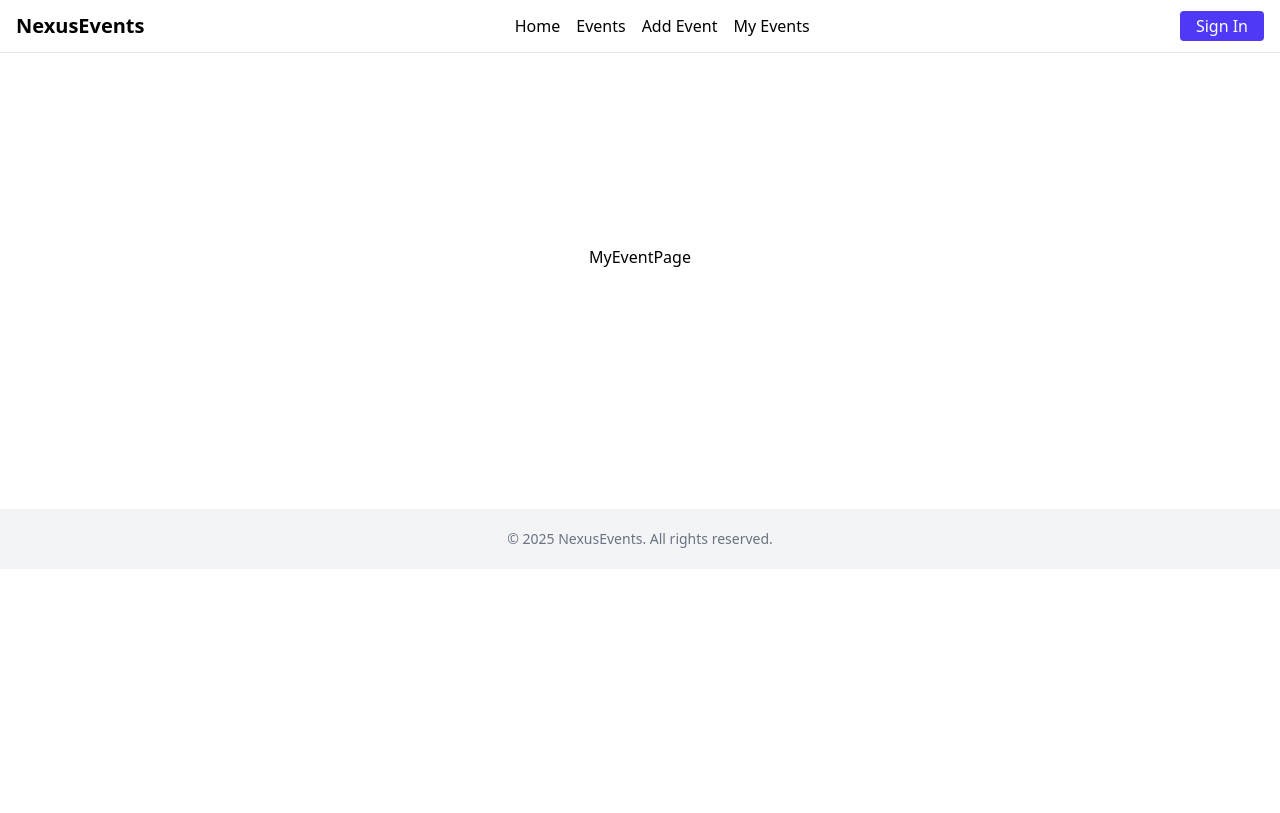
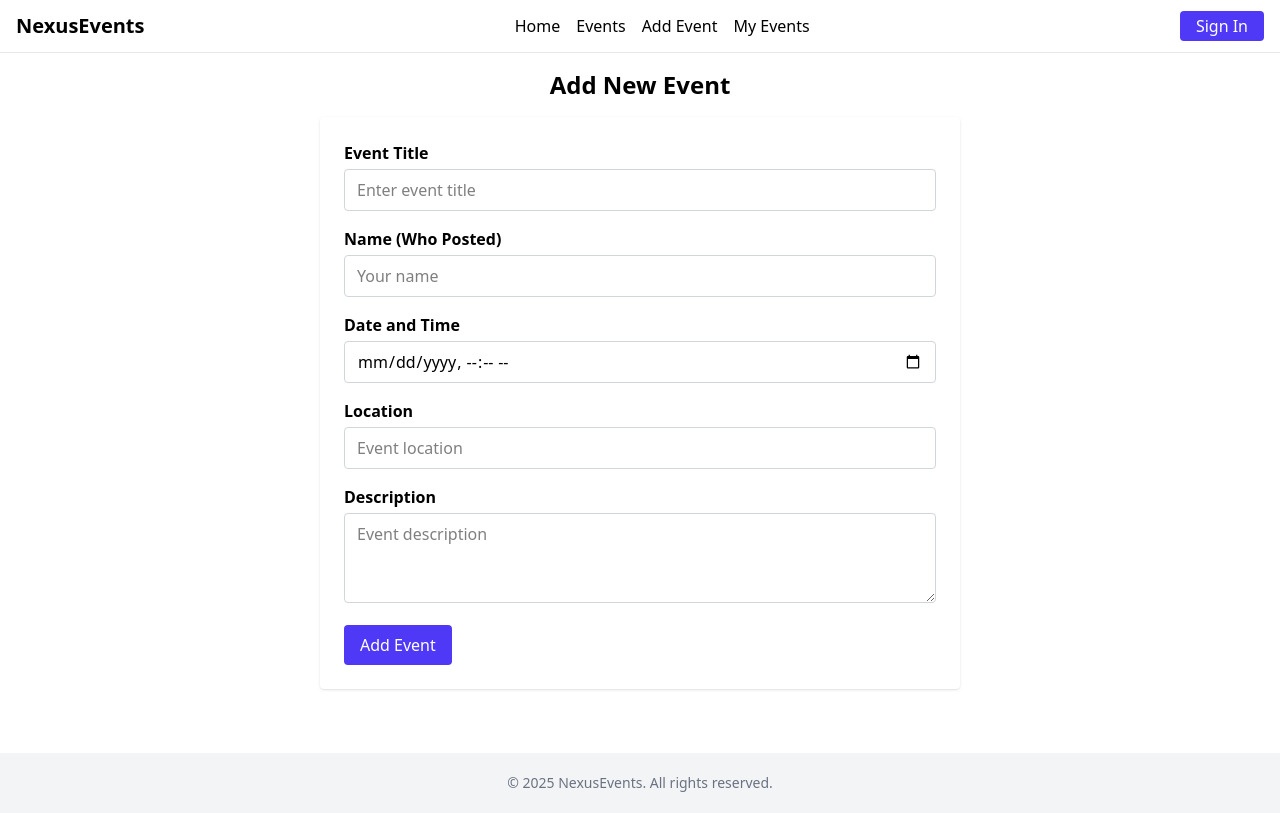
Before and after one commit to wahedpro/Event-Management-Web-Application, a React (Vite) app in the folder client/: page /addevent in a window 1280 px wide. Built offline with nearby package versions, Linux system fonts and the light colour scheme.

Commit message:
Add Event Page design

```diff
--- a/client/src/pages/AddEventPage/AddEventPage.jsx
+++ b/client/src/pages/AddEventPage/AddEventPage.jsx
@@ -1,9 +1,102 @@
-import React from 'react'
+const AddEventPage = () => {
 
-function AddEventPage() {
+    const handleAddEvent = (event) => {
+    event.preventDefault();
+    const title = event.target.title.value;
+    const name = event.target.name.value;
+    const date = event.target.date.value;
+    const location = event.target.location.value;
+    const description = event.target.description.value;
+    const attendeeCount = 0;
+
+    const newEvent = {
+      title,
+      name,
+      date,
+      location,
+      description,
+      attendeeCount,
+    };
+    console.log(newEvent);
+  };
+
   return (
-    <div className="flex justify-center items-center py-48">MyEventPage</div>
-  )
-}
+    <div className="max-w-2xl mx-auto p-4">
+      <h2 className="text-2xl font-bold mb-4 text-center">Add New Event</h2>
+      <form
+        onSubmit={handleAddEvent}
+        className="bg-white p-6 shadow rounded space-y-4"
+      >
+        {/* Event Title */}
+        <div>
+          <label className="block mb-1 font-semibold">Event Title</label>
+          <input
+            className="w-full border border-gray-300 rounded px-3 py-2"
+            name="title"
+            type="text"
+            placeholder="Enter event title"
+            required
+          />
+        </div>
 
-export default AddEventPage
+        {/* Name */}
+        <div>
+          <label className="block mb-1 font-semibold">Name (Who Posted)</label>
+          <input
+            className="w-full border border-gray-300 rounded px-3 py-2"
+            name="name"
+            type="text"
+            placeholder="Your name"
+            required
+          />
+        </div>
+
+        {/* Date and Time */}
+        <div>
+          <label className="block mb-1 font-semibold">Date and Time</label>
+          <input
+            className="w-full border border-gray-300 rounded px-3 py-2"
+            name="date"
+            type="datetime-local"
+            required
+          />
+        </div>
+
+        {/* Location */}
+        <div>
+          <label className="block mb-1 font-semibold">Location</label>
+          <input
+            className="w-full border border-gray-300 rounded px-3 py-2"
+            name="location"
+            type="text"
+            placeholder="Event location"
+            required
+          />
+        </div>
+
+        {/* Description */}
+        <div>
+          <label className="block mb-1 font-semibold">Description</label>
+          <textarea
+            className="w-full border border-gray-300 rounded px-3 py-2"
+            name="description"
+            rows="3"
+            placeholder="Event description"
+            required
+          ></textarea>
+        </div>
+
+
+        {/* Submit Button */}
+        <button
+          type="submit"
+          className="bg-indigo-600 text-white px-4 py-2 rounded hover:bg-indigo-700"
+        >
+          Add Event
+        </button>
+      </form>
+    </div>
+  );
+};
+
+export default AddEventPage;
```
